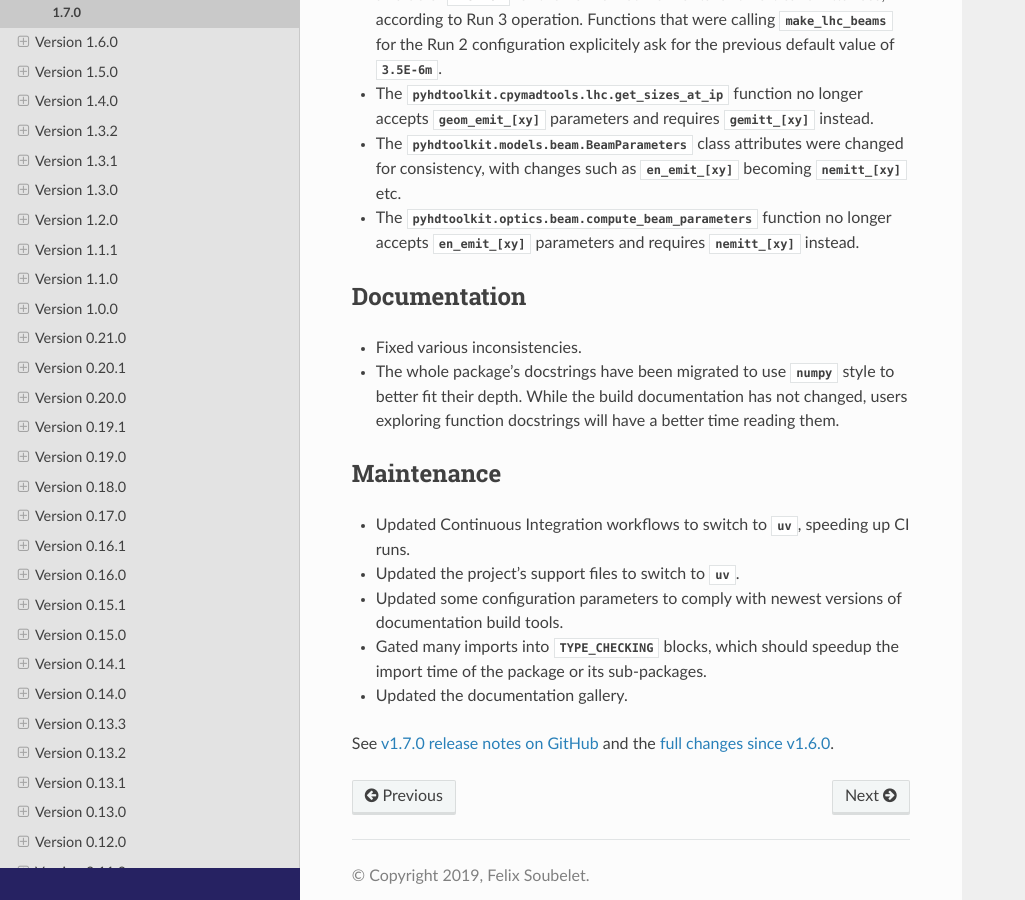
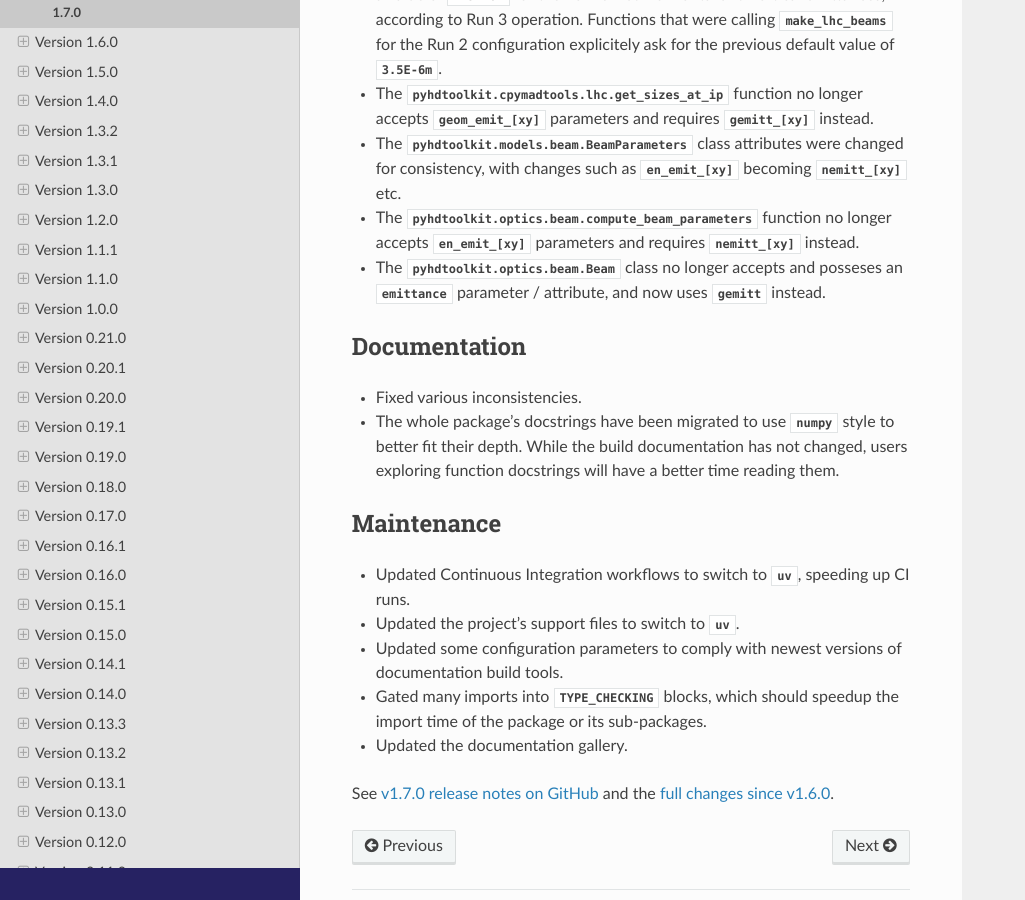
Before and after one commit to fsoubelet/PyhDToolkit, a Sphinx documentation site: the page built from docs/releases/v1.7.0.rst, in a window 1280 px wide and 900 px high, scrolled down 934 px. Shown: the whole window, without its empty margins (0-1025 px from the left). Built offline with Sphinx 7.4.7 and the Read the Docs theme 3.1.0, drawn with Linux system fonts in a browser that asks for light colours; pages that are not in the unit, such as notebooks, are missing from menus.

Commit message:
document changes here

```diff
--- a/docs/releases/v1.7.0.rst
+++ b/docs/releases/v1.7.0.rst
@@ -26,6 +26,7 @@ Changes
 * The `pyhdtoolkit.cpymadtools.lhc.get_sizes_at_ip` function no longer accepts `geom_emit_[xy]` parameters and requires `gemitt_[xy]` instead.
 * The `pyhdtoolkit.models.beam.BeamParameters` class attributes were changed for consistency, with changes such as `en_emit_[xy]` becoming `nemitt_[xy]` etc.
 * The `pyhdtoolkit.optics.beam.compute_beam_parameters` function no longer accepts `en_emit_[xy]`  parameters and requires `nemitt_[xy]` instead.
+* The `pyhdtoolkit.optics.beam.Beam` class no longer accepts and posseses an `emittance` parameter / attribute, and now uses `gemitt` instead.
 
 Documentation
 ~~~~~~~~~~~~~
```
